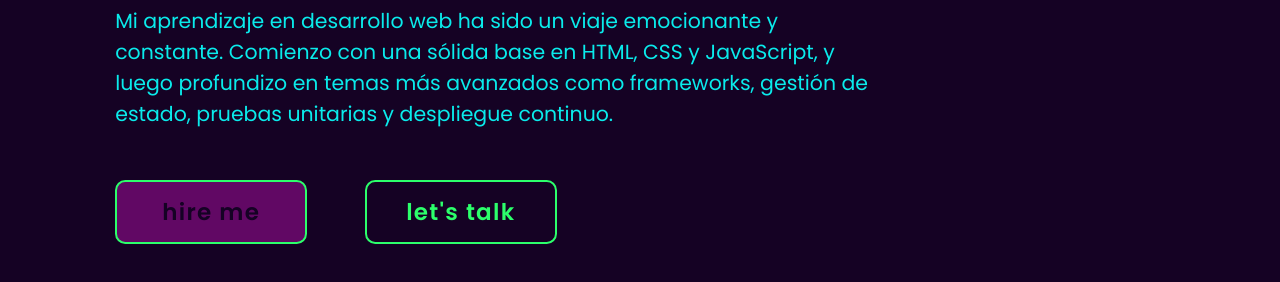
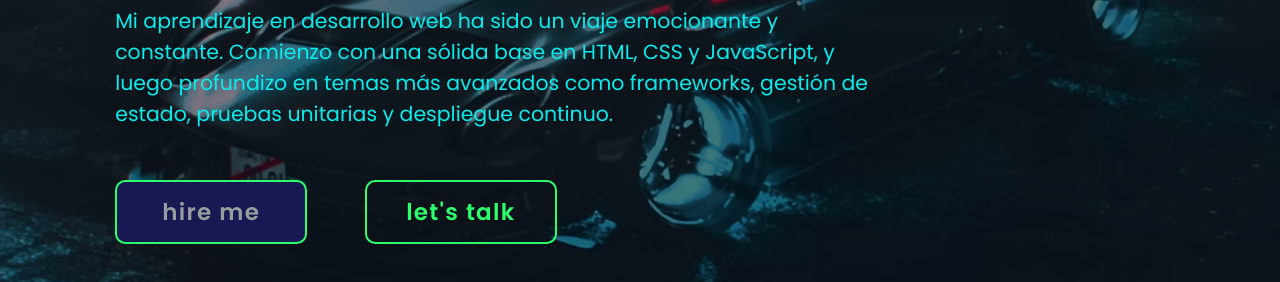
Before and after one commit to pedroskiplgo/Portafolio-personal-con-HTMl, a plain HTML site: page index.html in a window 1280 px wide. Shown: the part 365-647 px from the top of the page. Drawn offline with nearby package versions, Linux system fonts and the light colour scheme.

Commit message:
estilos remodificaodos en los colores

```diff
--- a/style.css
+++ b/style.css
@@ -12,8 +12,8 @@
 }
 
 :root{
-    --bg-color: #150224;
-    --second-bg-color:#49123f;
+    --bg-color: #979c9e;
+    --second-bg-color:#0c1a40;
     --text-color: #0aebeb;
     --main-color: #2cff6b;
 
@@ -26,6 +26,7 @@ html{
 
 body{
     background: var(--bg-color);
+
     color: var(--text-color);
 }
 
@@ -77,7 +78,7 @@ transition: .3s;
 section{
     min-height: 100vh;
     padding: 10rem 9% 2rem;
-    background: url('/images/car3.png') no-repeat;
+    background: url('car3.png') no-repeat;
     background-size: cover;
     background-position: center;
 }
@@ -170,7 +171,7 @@ section{
         left: 0;
         width: 100%;
         height: 100%;
-        background:rgb(97, 8, 100);
+        background:rgb(24, 24, 82);
         z-index: -1;
         transition: .5s;
 }
@@ -236,8 +237,9 @@ transition: 3s;
 }
 
 .home-imgHover:hover    {
-    background: var(--bg-color);
-    opacity: .8;
+    /*background: var(--bg-color);*/
+    background: #181152;
+    opacity: .5;
 }
 
 .about{
```
